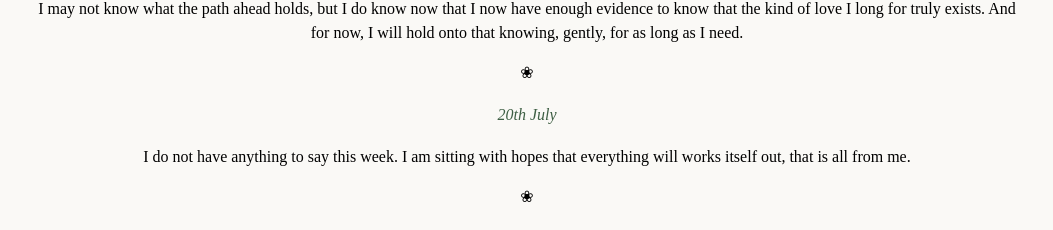
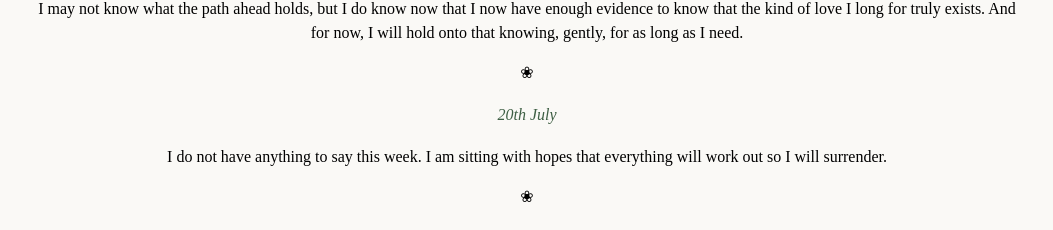
Before and after one commit to thandogold/ily, a plain HTML site: page ourstory.html in a window 1280 px wide. Shown: the part 3072-3302 px from the top of the page, without its empty margins (113-1166 px from the left). Drawn offline with Linux system fonts and the light colour scheme.

Commit message:
Update ourstory.html

```diff
--- a/ourstory.html
+++ b/ourstory.html
@@ -199,7 +199,7 @@
 
     <h4>20th July</h4>
 
-    <p>I do not have anything to say this week. I am sitting with hopes that everything will works itself out, that is all from me.</p>
+    <p>I do not have anything to say this week. I am sitting with hopes that everything will work out so I will surrender.</p>
 
     <p>❀</p>
     <h4>27th July</h4>
```
